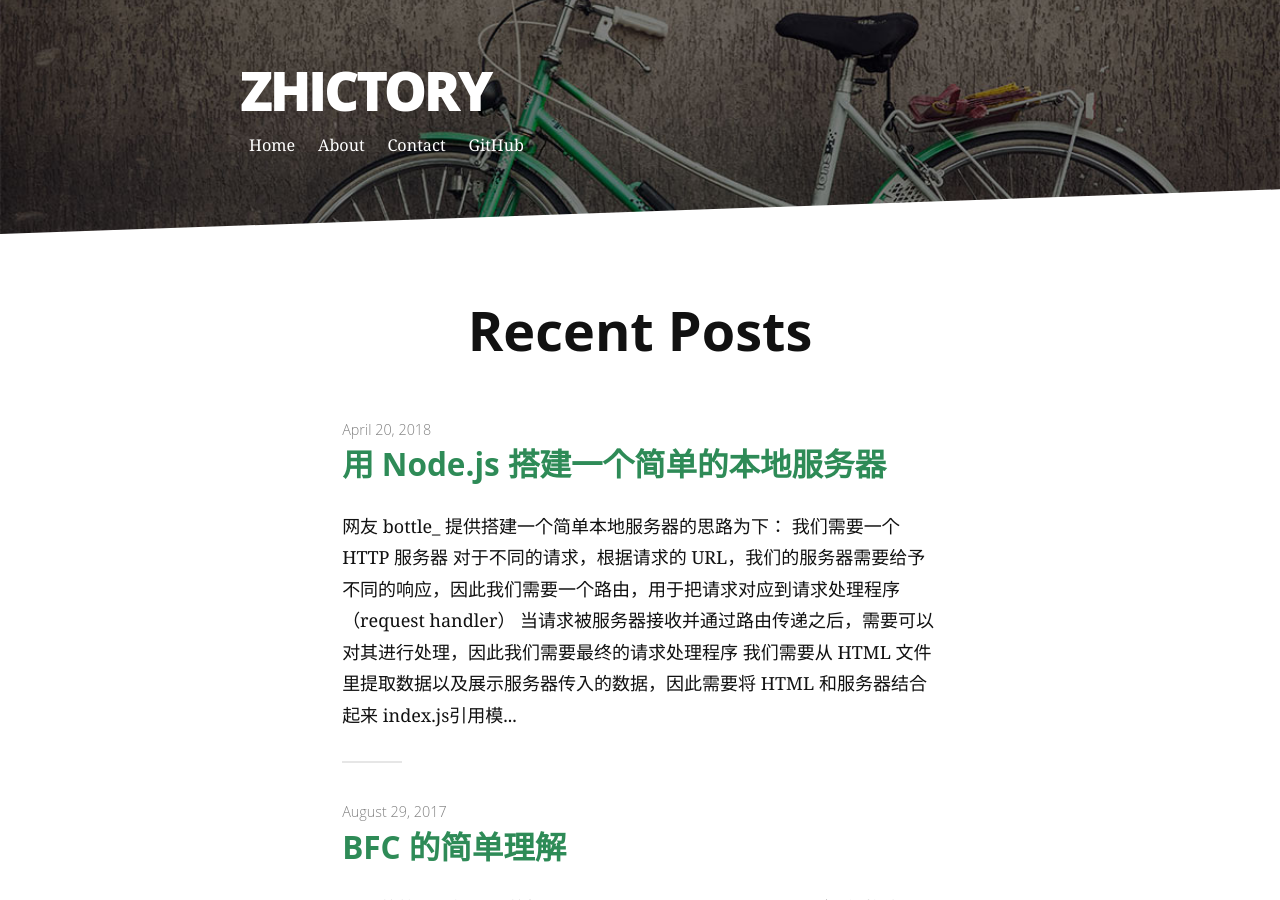
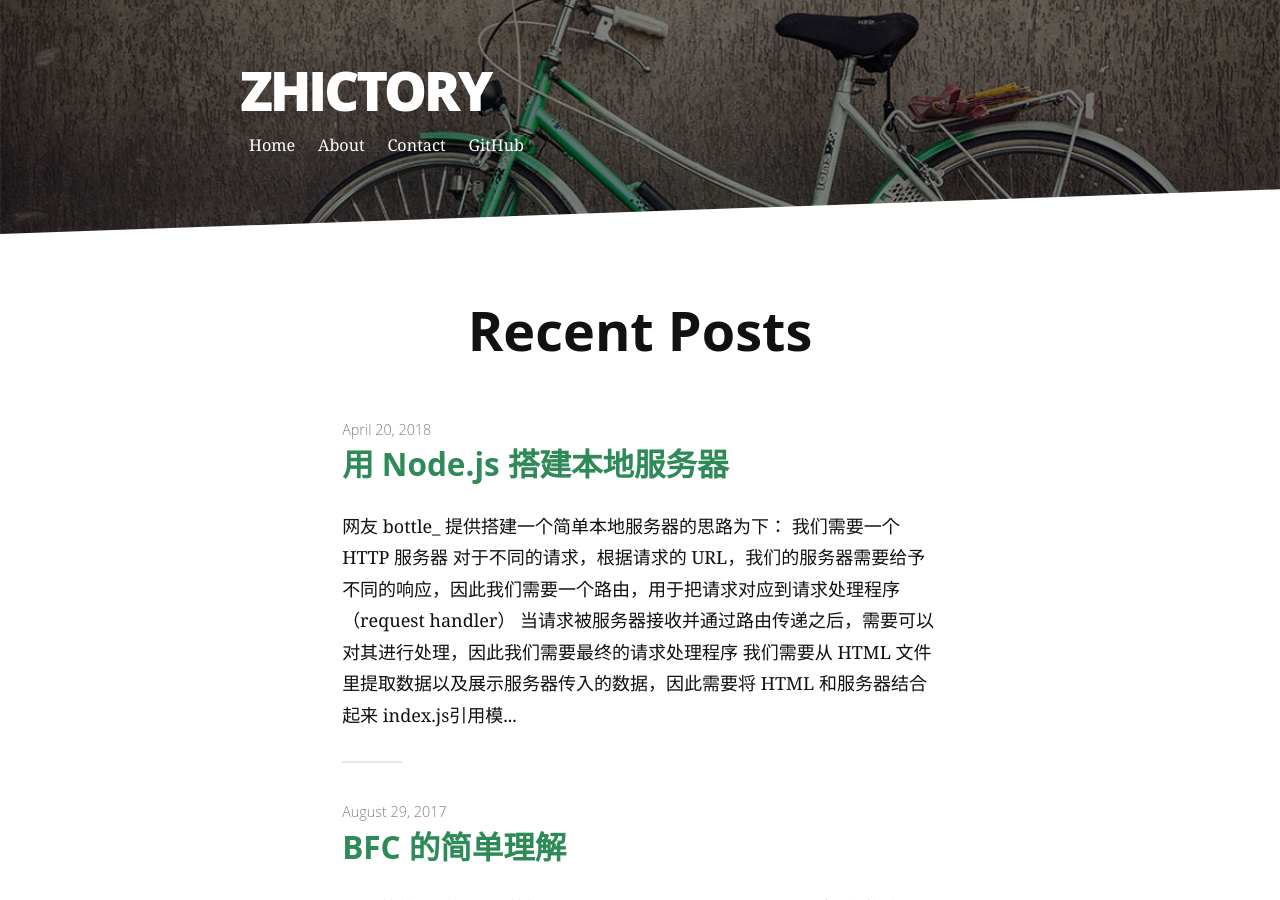
Before and after one commit to gitbxq/blog, a Jekyll site: the page built from index.html, in a window 1280 px wide and 900 px high. Built offline with Jekyll 4.4.1, drawn with Linux system fonts in a browser that asks for light colours; the list of posts is cut into pages by our own code.

Commit message:
Updated 更新博文：用 Node.js 搭建本地服务器

```diff
--- a/_posts/2018-4-20-node-server.md
+++ b/_posts/2018-4-20-node-server.md
@@ -1,6 +1,6 @@
 ---
 layout: default
-title: 用 Node.js 搭建一个简单的本地服务器
+title: 用 Node.js 搭建本地服务器
 ---
 
 网友 [bottle_](https://segmentfault.com/u/bottle1125) 提供搭建一个简单本地服务器的思路为下：
```
Also changed, not shown: 1 other file.
